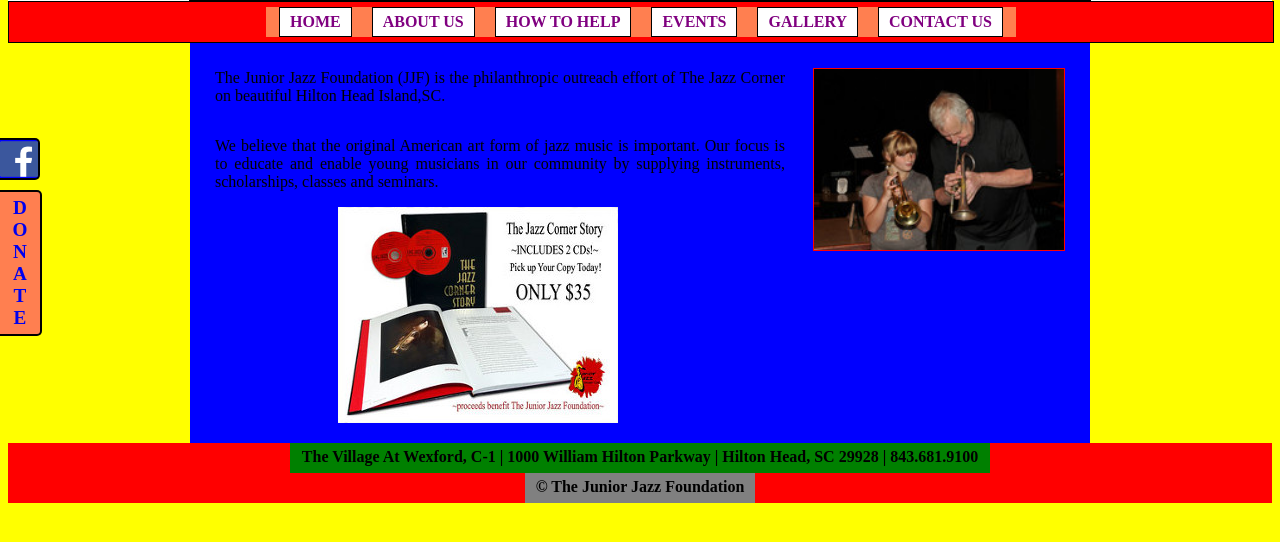
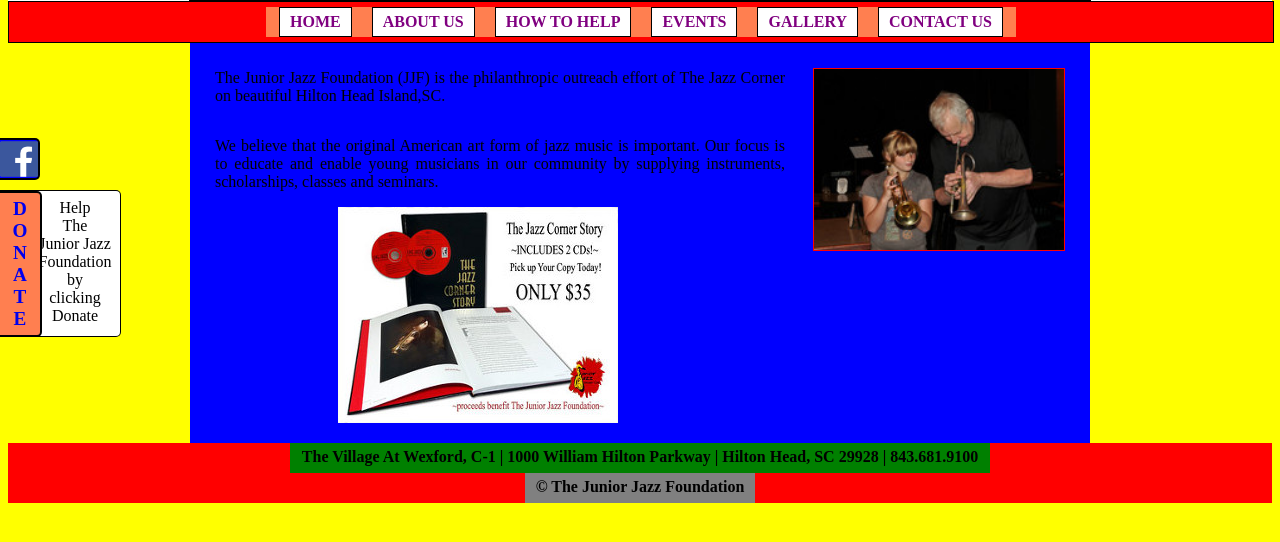
Before and after one commit to j-brew/CS-412php, a PHP site: page / in a window 1280 px wide. Shown: the part 157-699 px from the top of the page. Run offline with PHP 8.4, Linux system fonts and the light colour scheme.

Commit message:
Donate link info (JS scrolling) + created js in index.js for scrolling info about donations that hides behind donate link + scrolling starts 5 seconds after loading + scrolling ends 14 seconds after loading

```diff
--- a/index.css
+++ b/index.css
@@ -139,8 +139,9 @@ body {
 }
 #fblink {
     width: 38px;
+    height: 38px;
+    margin-bottom: 10px;
     background-color: blue;
-    height: 38px;
     border-top: solid black 2px;
     border-right: solid black 2px;
     border-bottom: solid black 2px;
@@ -160,14 +161,18 @@ body {
     height: 38px;
 }
 #dlink {
+    position:relative;
     width: 40px;
+    //height: 140px;
     padding: 5px 0 5px 0;
     background-color: coral;
     border-top: solid black 2px;
     border-right: solid black 2px;
     border-bottom: solid black 2px;
     text-align: center;
-    margin: 10px 0 0 0;
+    z-index: 3;
+    //margin: 10px 0 0 0;
+    //opacity: .99;
 
     border-top-right-radius: 5px;
     -moz-border-top-right-radius: 5px;
@@ -181,6 +186,39 @@ body {
     text-decoration: none;
     font-size: larger;
     font-weight: 900;
+}
+#dinfo {
+    display: inline;
+    float: right;
+    background-color: white;
+    padding: 0;
+    margin: 0;
+    width: 140px;           /* show and hide donate info*/
+    height: 145px;
+    border-top: solid black 1px;
+    border-right: solid black 1px;
+    border-bottom: solid black 1px;
+    z-index: 1;
+
+    border-top-right-radius: 5px;
+    -moz-border-top-right-radius: 5px;
+    -webkit-border-top-right-radius: 5px;
+
+    border-bottom-right-radius: 5px;
+    -moz-border-bottom-right-radius: 5px;
+    -webkit-border-bottom-right-radius: 5px;
+}
+#cinfo {
+    //display: inline;
+    padding: 0 5px 0 0;
+    text-align: center;
+    position: relative;
+    float:right;
+    top: -138px;        /* adjusts height of*/
+    width: 80px;
+    //height: 120px;
+    //border: solid blue 1px;
+    z-index: 1;
 }
 
     /* *****  QUOTES ***** */
--- a/index.js
+++ b/index.js
@@ -1,8 +1,11 @@
 
 
 window.onload = function () {
-   window.onscroll = scrollWithMenu;
-   moveDonateButton();
+    window.onscroll = scrollWithMenu;
+    moveDonateButton();
+    var col;
+    setTimeout(function(){col = setInterval("collapseDonate()", 80);}, 5000); // starts collapseDonate() 5 seconds after page load
+    setTimeout(function(){clearInterval(col)}, 14000);  // ends collapseDonate() after 9 seconds of execution
 };
 
 window.onresize = function () {
@@ -39,3 +42,18 @@ function moveDonateButton(){
         donateButton.style.top =  midBut+"px";
     }
 };
+
+function collapseDonate(){
+    var dinfo = document.getElementById("dinfo");
+    var width = dinfo.offsetWidth;
+    //alert("the width of dinfo is : "+width);
+    if (width > 40){
+        width = width - 2;
+        console.log("the width of dinfo is : "+width);
+        //alert("the width of dinfo is : "+width);
+        dinfo.style.width = width+"px";
+    }
+    else{
+        console.log("this is the end my friend");
+    }
+};
--- a/index.php
+++ b/index.php
@@ -13,8 +13,14 @@
             <div id="fblink">
                 <a href="https://www.facebook.com/JuniorJazzFoundation" target="_blank"><img id="fbimg" alt="facebook link" src="pic/Facebook_logo.png"></a>
             </div>
-            <div id="dlink">
-                <a href="https://www.paypal.com/cgi-bin/webscr?cmd=_s-xclick&amp;hosted_button_id=G8MHZAQPP8JLG" target="_blank"><span>D<br/>O<br/>N<br/>A<br/>T<br/>E</span></a>
+            <div id="dinfo">
+                <div id="dlink">
+                    <a href="https://www.paypal.com/cgi-bin/webscr?cmd=_s-xclick&amp;hosted_button_id=G8MHZAQPP8JLG" target="_blank"><span>D<br/>O<br/>N<br/>A<br/>T<br/>E</span></a>
+                </div>
+
+                <div id="cinfo">
+                    <span>Help<br>The<br>Junior Jazz<br>Foundation<br>by<br>clicking<br>Donate</span>
+                </div>
             </div>
         </div>
 
```
Also changed, not shown: contact/contactus.php (+8 -1 lines).
